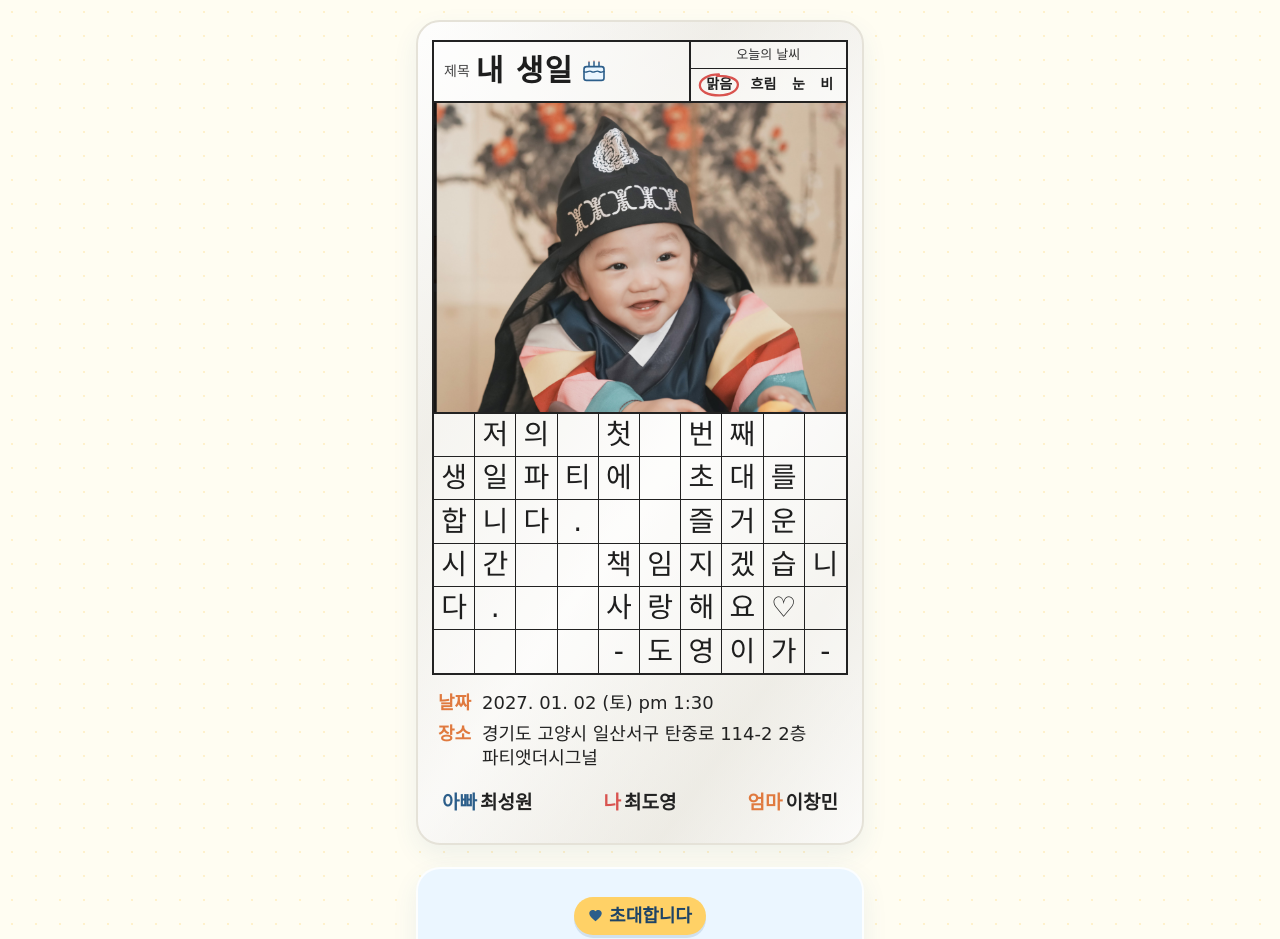
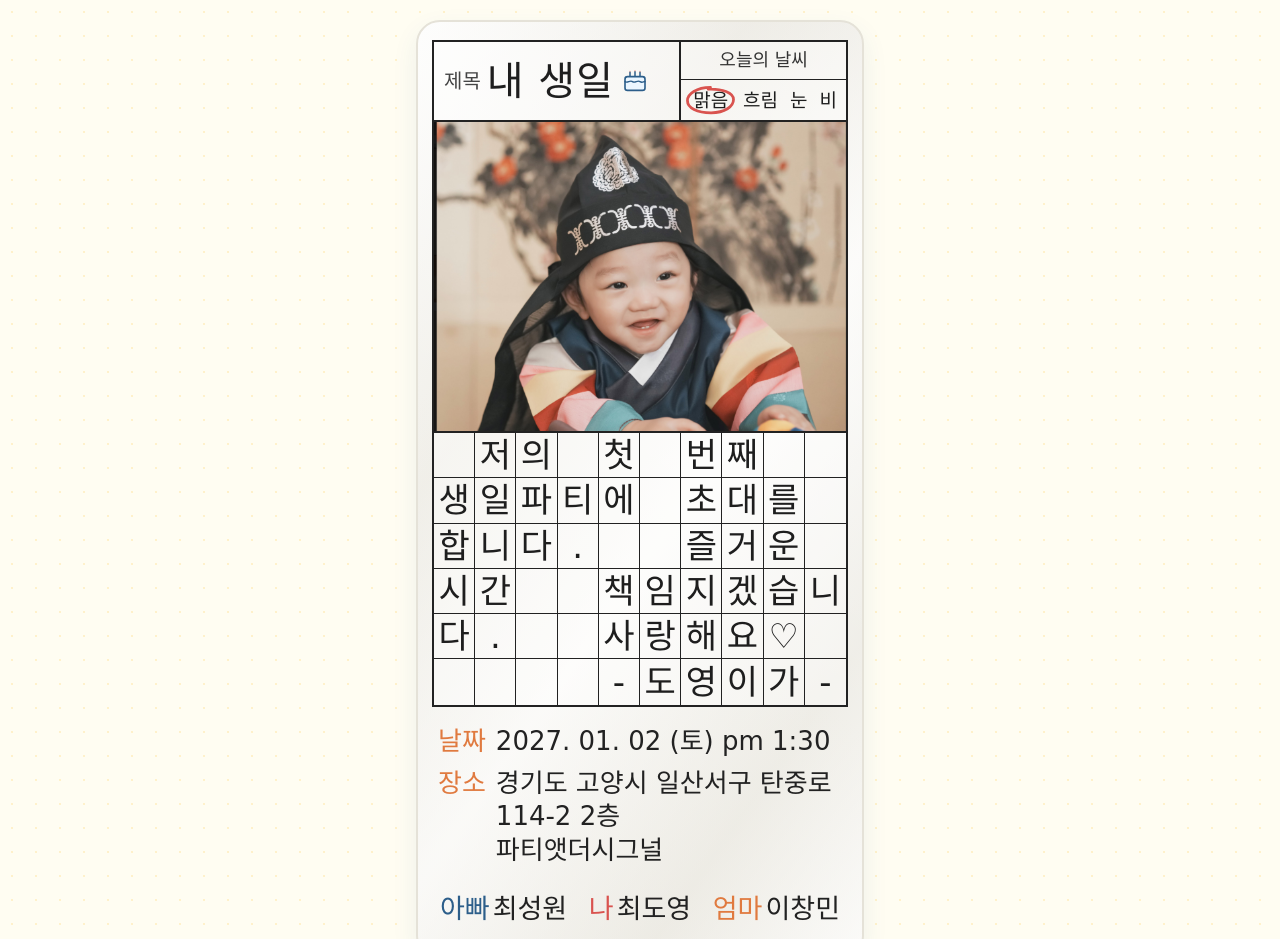
Before and after one commit to forstkr/birthinvitation, a plain HTML site: page index.html in a window 1280 px wide. Shown: the top 939 px of the page. Drawn offline with Linux system fonts and the light colour scheme; a small style sheet from the web is missing; a web font is replaced by a local one.

Commit message:
Update index.html

```diff
--- a/index.html
+++ b/index.html
@@ -197,9 +197,9 @@
     /* 상단: 제목 + 오늘의 날씨 */
     .diary-header {
       display: grid;
-      grid-template-columns: 1.65fr 1fr;
+      grid-template-columns: 1.5fr 1fr; /* 날씨 칸이 좁지 않게 비율 살짝 조정 */
       border-bottom: 2px solid #222222;
-      font-family: 'ShinbiIsSevenYearsOld', var(--font-hand); /* ← 여기 수정 */
+      font-family: 'ShinbiIsSevenYearsOld', var(--font-hand);
     }
 
     .diary-title-cell {
@@ -211,14 +211,14 @@
     }
 
     .diary-label-sm {
-      font-size: 14px;
+      font-size: clamp(17px, 4.6vw, 20px); /* 기존 14px → 확대 */
       color: #444444;
       white-space: nowrap;
     }
 
     .diary-main-title {
-      font-size: clamp(24px, 6.8vw, 30px);
-      font-weight: 700;
+      font-size: clamp(32px, 8.8vw, 40px); /* 기존 24~30px → 확대 */
+      font-weight: normal;
       color: #1E1E1E;
       line-height: 1;
       letter-spacing: 1px;
@@ -237,8 +237,8 @@
     }
 
     .diary-weather-top {
-      font-size: 13px;
-      padding: 2px 4px;
+      font-size: clamp(15px, 4.2vw, 18px); /* 기존 13px → 확대 */
+      padding: 3px 4px;
       border-bottom: 1.5px solid #222222;
       color: #333333;
     }
@@ -247,9 +247,9 @@
       display: flex;
       align-items: center;
       justify-content: space-around;
-      padding: 4px 5px;
-      font-size: 14px;
-      font-weight: 700;
+      padding: 4px 3px;
+      font-size: clamp(16px, 4.4vw, 19px); /* 기존 14px → 확대 */
+      font-weight: normal;
       flex: 1;
     }
 
@@ -290,14 +290,14 @@
     }
 
     .diary-grid span {
-      aspect-ratio: 1 / 1.05;
+      aspect-ratio: 1 / 1.1; /* 글씨가 커진 만큼 칸 세로도 살짝 여유있게 */
       display: flex;
       align-items: center;
       justify-content: center;
       border-right: 1.5px solid #222222;
       border-bottom: 1.5px solid #222222;
-      font-family: 'ShinbiIsSevenYearsOld', var(--font-hand); /* ← 여기 수정 */
-      font-size: clamp(23px, 6.2vw, 28px); /* 신비7살체가 조금 작아 보이면 살짝 키워주세요 */
+      font-family: 'ShinbiIsSevenYearsOld', var(--font-hand);
+      font-size: clamp(27px, 7.6vw, 34px); /* 칸 안에 꽉 차게 대폭 확대 */
       font-weight: normal;
       color: #1E1E1E;
       line-height: 1;
@@ -313,38 +313,41 @@
 
     /* 일기장 아래 날짜 / 장소 / 가족 정보 */
     .diary-footer-info {
-      padding: 16px 6px 2px;
-      font-family: 'ShinbiIsSevenYearsOld', var(--font-hand); /* ← 여기 수정 */
+      padding: 18px 6px 4px;
+      font-family: 'ShinbiIsSevenYearsOld', var(--font-hand);
       display: flex;
       flex-direction: column;
-      gap: 6px;
+      gap: 8px;
     }
 
     .diary-info-row {
       display: flex;
       align-items: flex-start;
       gap: 10px;
-      font-size: 18px;
-      line-height: 1.35;
+      font-size: clamp(22px, 6vw, 26px); /* 기존 18px → 확대 */
+      line-height: 1.3;
       color: #222222;
       word-break: keep-all;
     }
 
+
     .diary-info-key {
       color: #E07A3F;
-      font-weight: 700;
+      font-weight: normal;
       flex-shrink: 0;
-      min-width: 34px;
+      min-width: 44px;
     }
 
-    .diary-family-row {
+   .diary-family-row {
       display: flex;
       justify-content: space-between;
       align-items: center;
+      flex-wrap: wrap;
+      gap: 6px;
       margin-top: 10px;
-      padding: 0 4px;
-      font-size: 19px;
-      font-weight: 700;
+      padding: 0 2px;
+      font-size: clamp(22px, 6.2vw, 27px); /* 기존 19px → 확대 */
+      font-weight: normal;
     }
 
     .fam-dad { color: #2C5E8A; }
```
